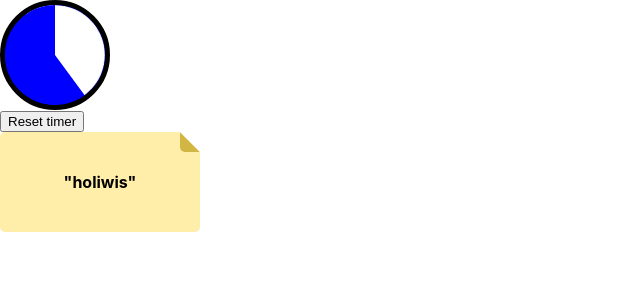
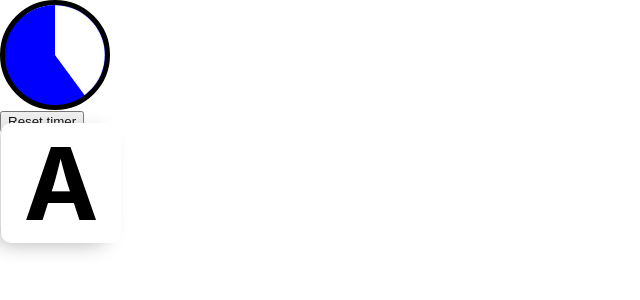
Before and after one commit to Suz8a/word-project, a React (Create React App) app: page / in a window 1280 px wide. Shown: the top 300 px of the page, without its empty margins (0-640 px from the left). Built offline with nearby package versions, Linux system fonts and the light colour scheme.

Commit message:
new props added to button and card, created letter button

```diff
--- /dev/null
+++ b/src/components/letter-button/index.tsx
@@ -0,0 +1,48 @@
+import React from "react";
+import Button from "../../elements/button";
+import Card from "../../elements/card";
+import Line from "../../elements/line";
+import Text from "../../elements/text";
+
+type LetterButtonProps = {
+  size: string;
+  letter: string;
+  backgroundColor: string;
+  letterColor?: string;
+  disabled?: boolean;
+  fontSize?: string;
+  onClick: () => void;
+};
+
+function LetterButton({
+  size,
+  letter,
+  backgroundColor,
+  letterColor,
+  fontSize,
+  disabled,
+  onClick,
+}: LetterButtonProps) {
+  return (
+    <Card width={size} height={size} padding="0px" borderRadius="10px">
+      <Button
+        disabled={disabled}
+        backgroundColor={backgroundColor}
+        width={"100%"}
+        height={"100%"}
+        flexDirection="column"
+        onClick={onClick}
+      >
+        <Text
+          text={letter}
+          fontSize={fontSize}
+          fontWeight="bold"
+          color={letterColor}
+        />
+        <Line width="100%" />
+      </Button>
+    </Card>
+  );
+}
+
+export default LetterButton;
--- a/src/elements/button/index.tsx
+++ b/src/elements/button/index.tsx
@@ -9,6 +9,8 @@ type ButtonProps = {
   children?: ReactNode;
   disabled?: boolean;
   className?: string;
+  padding?: string;
+  flexDirection?: "row" | "row-reverse" | "column" | "column-reverse";
 };
 
 function Button({
@@ -18,6 +20,8 @@ function Button({
   disabled,
   className,
   backgroundColor,
+  flexDirection,
+  padding,
   onClick,
 }: ButtonProps) {
   return (
@@ -27,7 +31,9 @@ function Button({
       height={height}
       onClick={onClick}
       disabled={disabled}
+      flexDirection={flexDirection}
       backgroundColor={backgroundColor}
+      padding={padding}
     >
       {children}
     </ClickableArea>
--- a/src/elements/button/styled.tsx
+++ b/src/elements/button/styled.tsx
@@ -5,14 +5,18 @@ type ClickableAreaProps = {
   height: string;
   backgroundColor?: string;
   disabled?: boolean;
+  flexDirection?: string;
+  padding?: string;
 };
 
 export const ClickableArea = styled.div<ClickableAreaProps>`
-  ${({ width, height, backgroundColor }) => {
+  ${({ width, height, backgroundColor, flexDirection, padding }) => {
     return "".concat(
-      ` width: ${width};`,
+      `width: ${width};`,
       `height: ${height};`,
-      `background-color: ${backgroundColor ? backgroundColor : "gray"};`
+      `background-color: ${backgroundColor ? backgroundColor : "lightblue"};`,
+      `flex-direction: ${flexDirection ? flexDirection : "row"};`,
+      `padding: ${padding ? padding : "10px"};`
     );
   }}
   ${({ disabled }) =>
--- a/src/elements/card/index.tsx
+++ b/src/elements/card/index.tsx
@@ -9,6 +9,14 @@ type CardProps = {
   children?: ReactNode;
   backgroundColor?: string;
   className?: string;
+  alignItems?: "stretch" | "center" | "start" | "end";
+  flexDirection?: "row" | "row-reverse" | "column" | "column-reverse";
+  justifyContent?:
+    | "start"
+    | "center"
+    | "space-between"
+    | "space-around"
+    | "space-evenly";
 };
 
 function Card({
@@ -19,6 +27,7 @@ function Card({
   padding,
   backgroundColor,
   className,
+  flexDirection,
 }: CardProps) {
   return (
     <Container
@@ -28,6 +37,7 @@ function Card({
       borderRadius={borderRadius}
       padding={padding}
       backgroundColor={backgroundColor}
+      flexDirection={flexDirection}
     >
       {children}
     </Container>
--- a/src/elements/card/styled.ts
+++ b/src/elements/card/styled.ts
@@ -6,19 +6,35 @@ type ContainerProps = {
   borderRadius?: string;
   padding?: string;
   backgroundColor?: string;
+  alignItems?: string;
+  justifyContent?: string;
+  flexDirection?: string;
 };
 
 export const Container = styled.div<ContainerProps>`
   border: 1px solid #d9d9d9;
   box-shadow: 0px 5px 20px 5px #b7b7b7;
   position: relative;
-  ${({ width, height, borderRadius, padding, backgroundColor }) => {
+  display: flex;
+  ${({
+    width,
+    height,
+    borderRadius,
+    padding,
+    backgroundColor,
+    alignItems,
+    justifyContent,
+    flexDirection,
+  }) => {
     return "".concat(
       `width:${width};`,
       `height:${height};`,
       `background-color:${backgroundColor ? backgroundColor : `white`};`,
       `border-radius:${borderRadius ? borderRadius : `30px`};`,
-      `padding:${padding ? padding : `10px`};`
+      `padding:${padding ? padding : `10px`};`,
+      `align-Items:${alignItems ? alignItems : ``};`,
+      `justify-content:${justifyContent ? justifyContent : `center`};`,
+      `flex-direction:${flexDirection ? flexDirection : `column`};`
     );
   }}
 `;
--- a/src/pages/menu-page/index.tsx
+++ b/src/pages/menu-page/index.tsx
@@ -1,6 +1,8 @@
 import { useState } from "react";
 import Timer from "../../elements/timer";
-import TextNote from "../../components/text-note";
+import NotificationButton from "../../components/notification-button";
+import { HiLightBulb } from "react-icons/hi";
+import LetterButton from "../../components/letter-button";
 function MenuPage() {
   const [reset, setReset] = useState(false);
 
@@ -18,7 +20,13 @@ function MenuPage() {
         color={"blue"}
       />
       <button onClick={() => changeFlag()}>Reset timer</button>
-      <TextNote width="200px" height="100px" text="holiwis" />
+      <LetterButton
+        size="100px"
+        letter="A"
+        backgroundColor="white"
+        fontSize="100px"
+        onClick={() => {}}
+      />
     </div>
   );
 }
```
Also changed, not shown: src/components/info/index.tsx (added, +36 -0 lines), src/components/info/styled.ts (added, +11 -0 lines), src/components/notification-button/index.tsx (+9 -2 lines).
